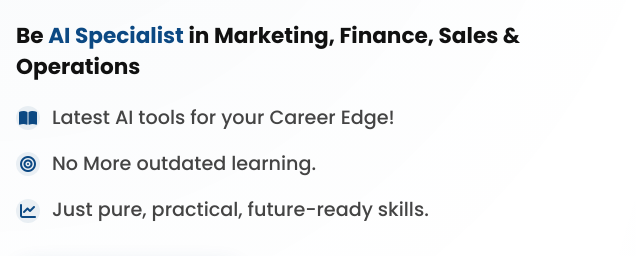
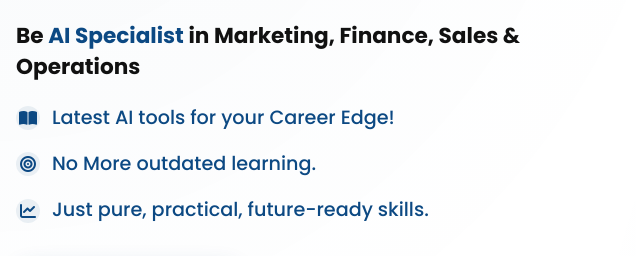
Before and after one commit to CapOasis/GyanSchool, a plain HTML site: page gyanschool web/index.html in a window 1280 px wide. Shown: the part 342-598 px from the top of the page, 0-636 px from the left. Drawn offline with Linux system fonts and the light colour scheme.

Commit message:
Update style.css

```diff
--- a/gyanschool web/css/style.css
+++ b/gyanschool web/css/style.css
@@ -430,7 +430,7 @@ img {
     align-items: center;
     gap: 0.75rem;
     font-size: 1.2rem;
-    color: var(--text-muted);
+    color: #0c4983;
 }
 
 .hero-bullets li i {
```
